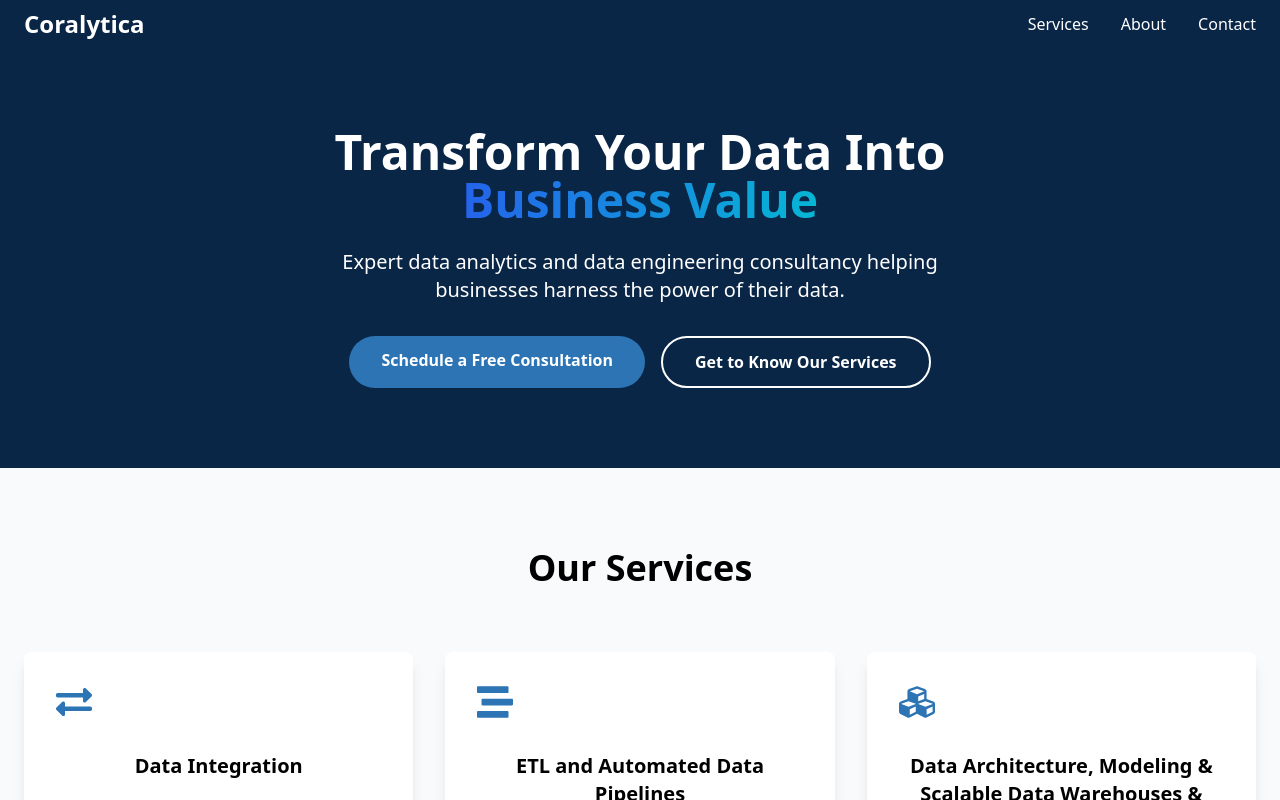
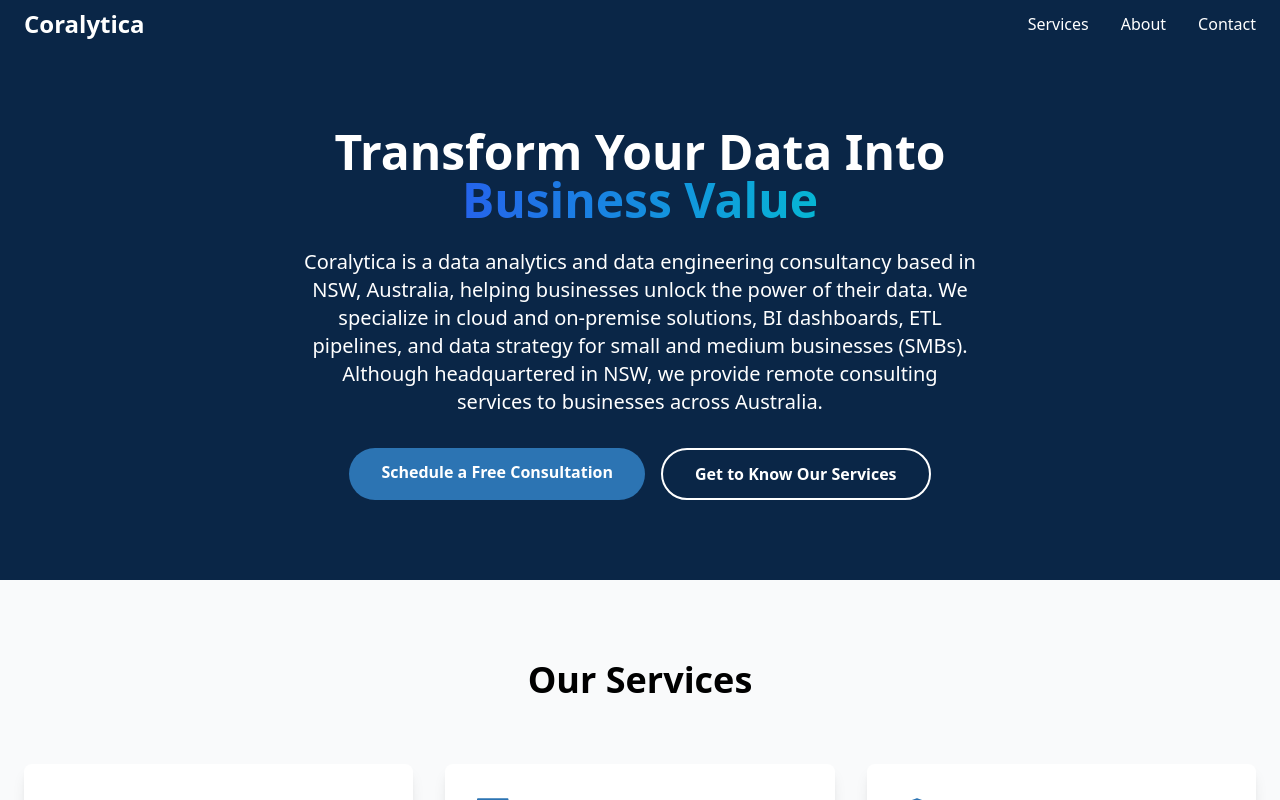
Before and after one commit to aldojaimejuarez/coralytica, a React (Vite) app: page / in a window 1280 px wide. Shown: the top 800 px of the page. Built offline with nearby package versions, Linux system fonts and the light colour scheme.

Commit message:
new main description of coralytica in the web site

```diff
--- a/src/App.jsx
+++ b/src/App.jsx
@@ -344,7 +344,7 @@ function HomePage() {
               </motion.span>
             </motion.h1>
             <p className="text-xl mb-8 max-w-2xl mx-auto">
-              Expert data analytics and data engineering consultancy helping businesses harness the power of their data.
+            Coralytica is a data analytics and data engineering consultancy based in NSW, Australia, helping businesses unlock the power of their data. We specialize in cloud and on-premise solutions, BI dashboards, ETL pipelines, and data strategy for small and medium businesses (SMBs). Although headquartered in NSW, we provide remote consulting services to businesses across Australia.
             </p>
             <div className="flex flex-col sm:flex-row justify-center gap-4">
               <a href="#contact" className="bg-accent hover:bg-blue-700 text-white font-bold py-3 px-8 rounded-full transition-colors">
```
